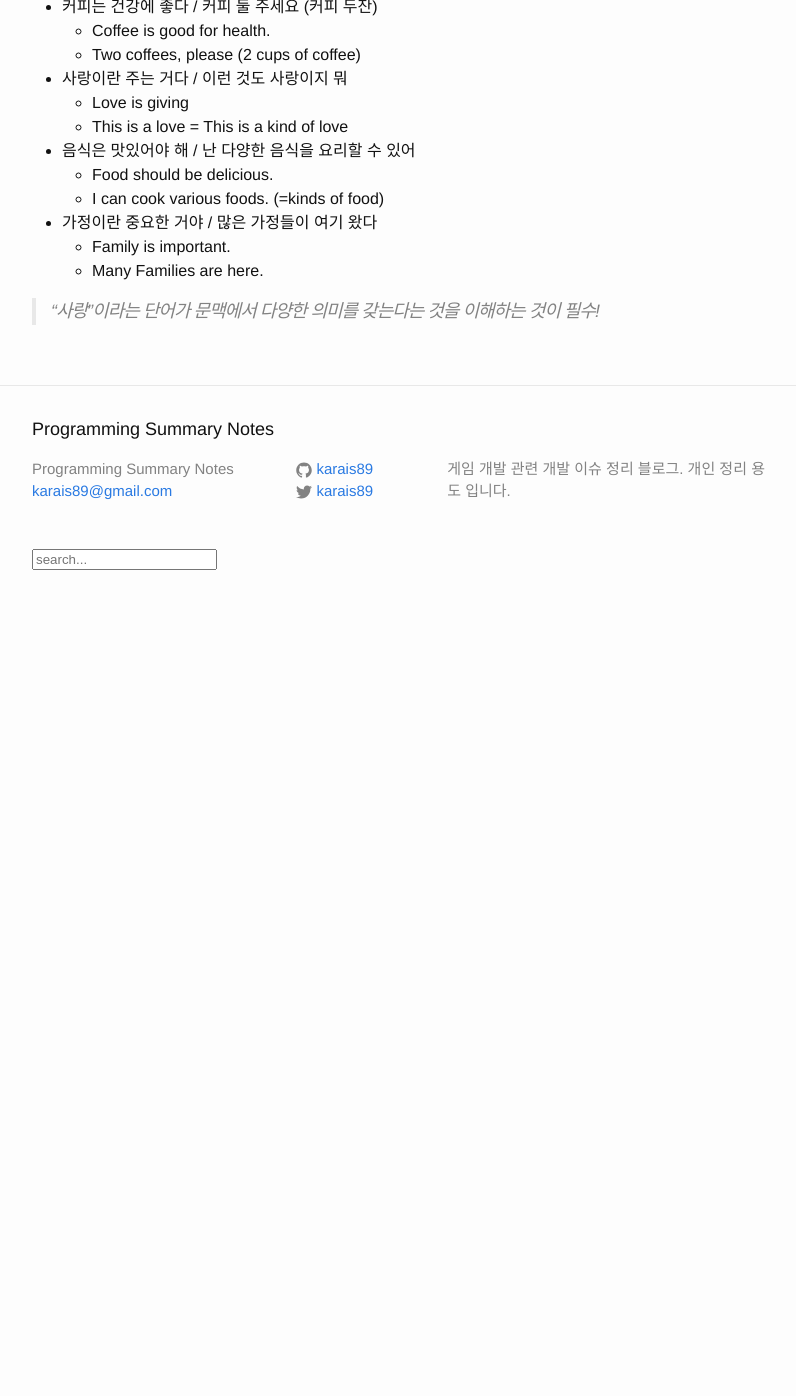
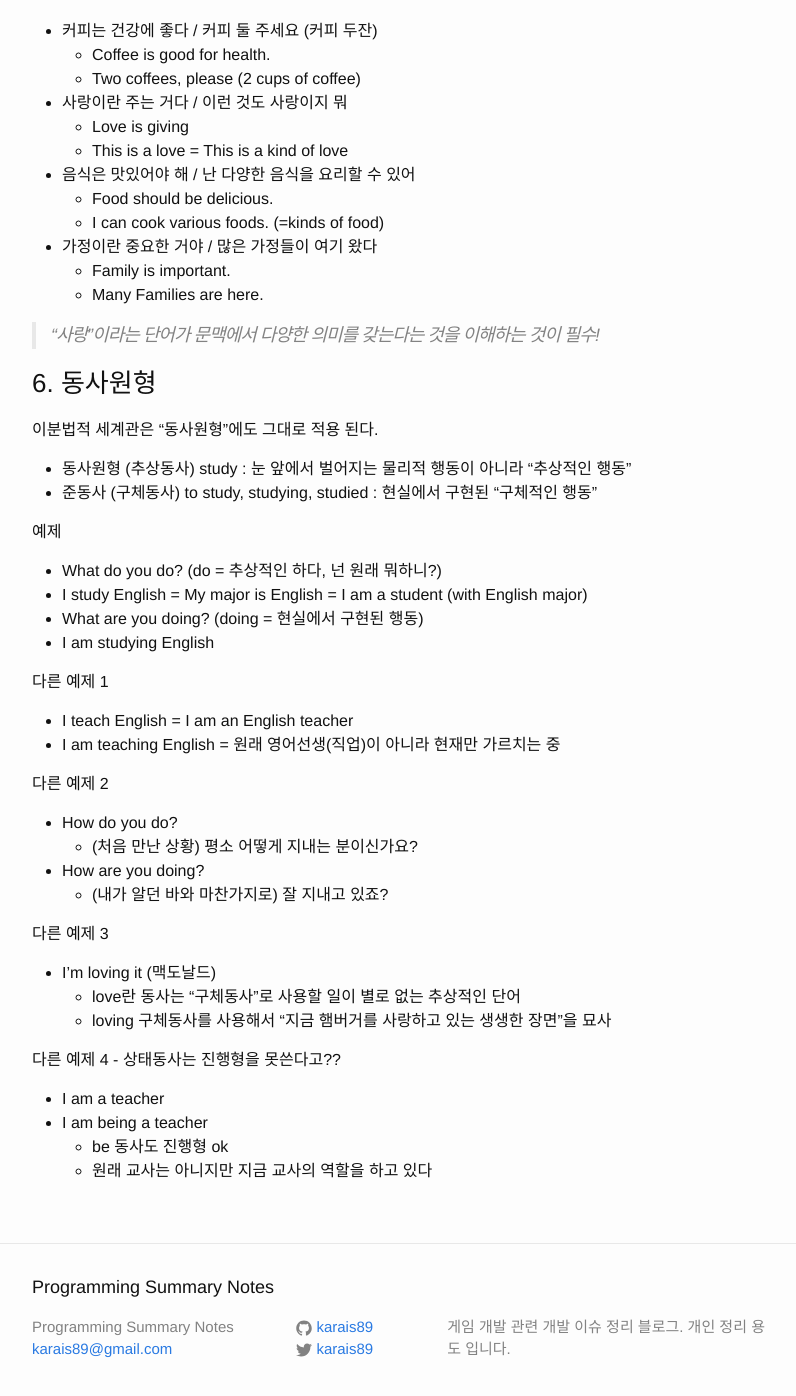
Before and after one commit to karais89/karais89.github.io_back, a Jekyll site: the page built from _posts/2018-11-12-hanmadiro-part-0.markdown, in a window 1280 px wide and 1400 px high, scrolled down 4211 px. Shown: the top 1396 px of the window, without its empty margins (238-1034 px from the left). Built offline with Jekyll 4.4.1, drawn with Linux system fonts in a browser that asks for light colours; comment, search, counter and statistics services are not loaded; before the commit the page ends 4841 px from its top, so only the background shows below that.

Commit message:
update post 6. 동사원형

```diff
--- a/_posts/2018-11-12-hanmadiro-part-0.markdown
+++ b/_posts/2018-11-12-hanmadiro-part-0.markdown
@@ -183,3 +183,37 @@ sample
     - Many Families are here.
 
 > "사랑"이라는 단어가 문맥에서 다양한 의미를 갖는다는 것을 이해하는 것이 필수!
+
+### 6. 동사원형
+
+이분법적 세계관은 "동사원형"에도 그대로 적용 된다.
+
+- 동사원형 (추상동사) study : 눈 앞에서 벌어지는 물리적 행동이 아니라 "추상적인 행동"
+- 준동사 (구체동사) to study, studying, studied : 현실에서 구현된 "구체적인 행동"
+
+예제
+- What do you do? (do = 추상적인 하다, 넌 원래 뭐하니?)
+- I study English = My major is English = I am a student (with English major)
+- What are you doing? (doing = 현실에서 구현된 행동)
+- I am studying English
+
+다른 예제 1
+- I teach English = I am an English teacher
+- I am teaching English = 원래 영어선생(직업)이 아니라 현재만 가르치는 중
+
+다른 예제 2
+- How do you do?
+    - (처음 만난 상황) 평소 어떻게 지내는 분이신가요?
+- How are you doing?
+    - (내가 알던 바와 마찬가지로) 잘 지내고 있죠?
+
+다른 예제 3
+- I'm loving it (맥도날드)
+    - love란 동사는 "구체동사"로 사용할 일이 별로 없는 추상적인 단어
+    - loving 구체동사를 사용해서 "지금 햄버거를 사랑하고 있는 생생한 장면"을 묘사
+
+다른 예제 4 - 상태동사는 진행형을 못쓴다고??
+- I am a teacher
+- I am being a teacher
+    - be 동사도 진행형 ok
+    - 원래 교사는 아니지만 지금 교사의 역할을 하고 있다
```
